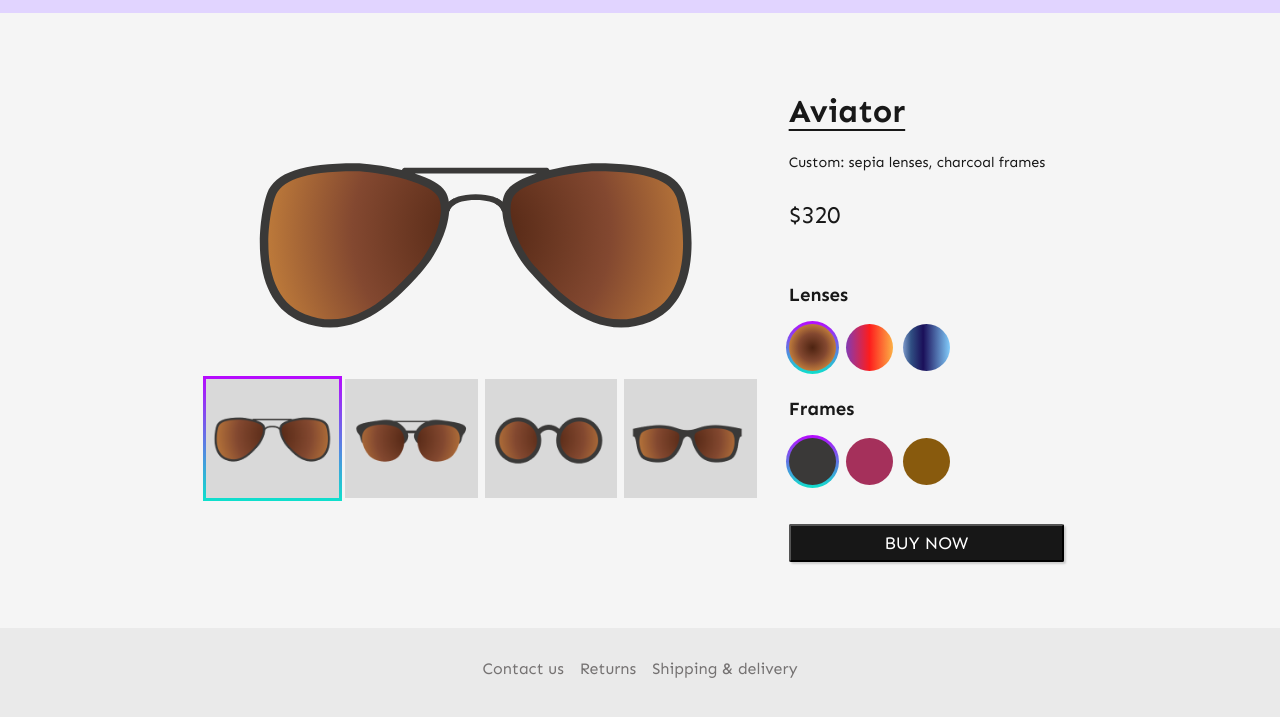
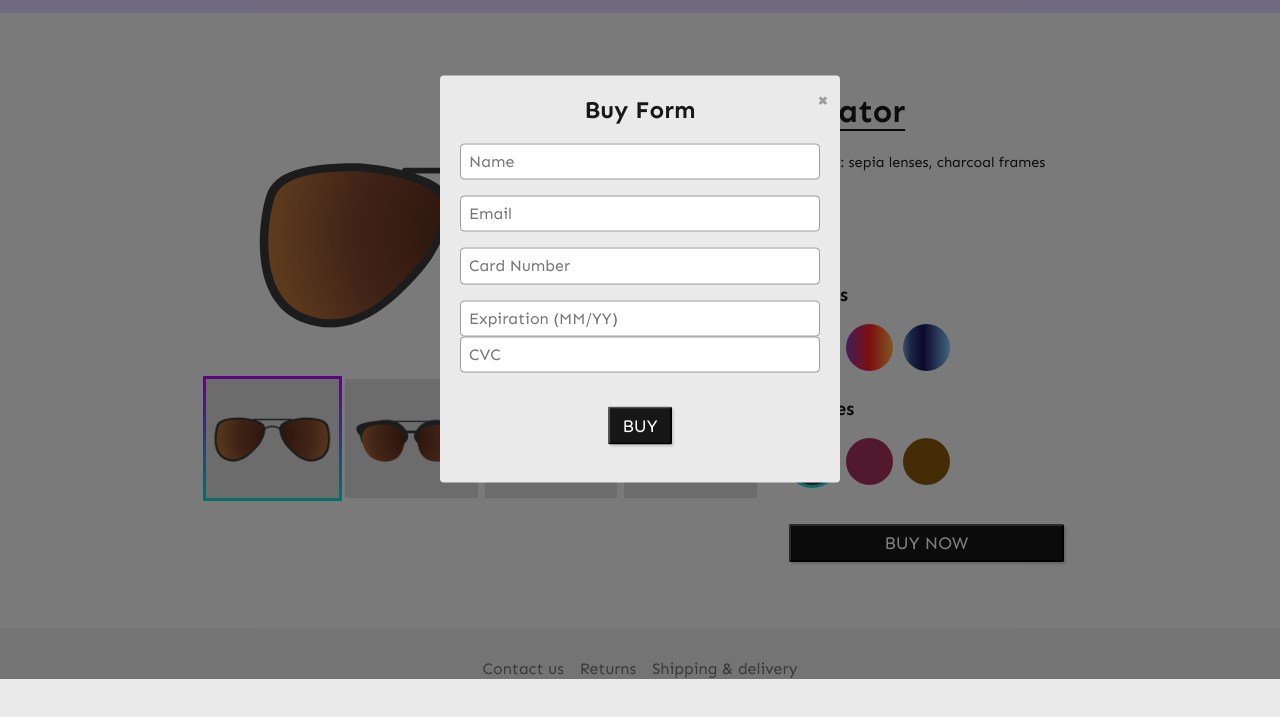
Before and after one commit to ashton8504/refactorCodeSoloProjectScrimba, a website built with Vite: page index.html in a window 1280 px wide. Both pictures are taken after a click on the button "BUY NOW". Shown: the part 121-838 px from the top of the page. Built offline with nearby package versions, Linux system fonts and the light colour scheme.

Commit message:
added a modal

```diff
--- a/index.css
+++ b/index.css
@@ -372,3 +372,87 @@ button:hover,
         margin-top: 4em;
     }
 }
+
+/* CSS for Modal */
+
+.modal {
+    display: none;
+    position: fixed;
+    z-index: 999;
+    top: 0;
+    left: 0;
+    width: 100%;
+    height: 100%;
+    background-color: rgba(0, 0, 0, 0.5);
+    justify-content: center;
+    align-items: center;
+}
+
+.modal-content {
+    background-color: #EAEAEA;
+    width: 400px;
+    max-width: 90%;
+    padding: 20px;
+    border-radius: 4px;
+    text-align: center;
+    position: relative;
+    transform: translate(-50%, -50%);
+    top: 50%;
+    left: 50%;
+}
+
+
+.close {
+    position: absolute;
+    top: 10px;
+    right: 10px;
+    font-size: 24px;
+    font-weight: bold;
+    cursor: pointer;
+    color: #9C9C9C;
+}
+
+.close:hover {
+    color: #171717;
+}
+
+.modal h2 {
+    margin-top: 0;
+    font-size: 1.5em;
+}
+
+.modal form {
+    display: flex;
+    flex-direction: column;
+    align-items: center;
+    gap: 1em;
+    margin-top: 1em;
+}
+
+.modal input {
+    width: 100%;
+    padding: 0.5em;
+    font-size: 1em;
+    border: 1px solid #9C9C9C;
+    border-radius: 4px;
+}
+
+.modal button[type="submit"] {
+    width: auto;
+    margin-top: 1em;
+    background: #171717;
+    color: #fff;
+    padding: 0.4em 0.7em;
+    font-size: 1.1em;
+    text-transform: uppercase;
+    border-radius: 2px;
+    box-shadow: 2px 2px 2px #ccc;
+}
+
+.modal button[type="submit"]:hover,
+.modal button[type="submit"]:active {
+    box-shadow: 0px 4px 4px rgba(0, 0, 0, 0.25), 0px 4px 4px rgba(0, 0, 0, 0.25);
+    border-image-slice: 1;
+    border-image-source: linear-gradient(to bottom, #B709FE, #0EE0CC);
+    transform: translateY(1px);
+}
--- a/index.html
+++ b/index.html
@@ -70,9 +70,31 @@
                     </ul>
                 </div>
 
+                <!-- Added Modal -->
                 <div class="product-buy">
-                    <button class="primary-btn">Buy now</button>
+                    <button class="primary-btn" id="openModalBtn">Buy now</button>
                 </div>
+
+                <div class="modal" id="modal">
+                    <div class="modal-content">
+                      <span class="close">&times;</span>
+                      <h2>Buy Form</h2>
+                      <form>
+                        <!-- Your form fields go here -->
+                        <input type="text" name="name" placeholder="Name" required>
+                        <input type="email" name="email" placeholder="Email" required>
+                        <input type="text" name="cardNumber" placeholder="Card Number" required>
+                        <div class="card-details">
+                          <input type="text" name="expiration" placeholder="Expiration (MM/YY)" required>
+                          <input type="text" name="cvc" placeholder="CVC" required>
+                        </div>
+                        <!-- Add more fields as needed -->
+
+                        <button type="submit" class="primary-btn">Buy</button>
+                      </form>
+                    </div>
+                  </div>
+
             </div>
         </main>
 
--- a/index.js
+++ b/index.js
@@ -7,6 +7,28 @@ const productDetailsEl = document.getElementById("productDetails")
 const productImage = document.getElementById("productImage")
 const productFrames = document.getElementsByClassName("product-image_frame")[0]
 const productLenses = document.getElementsByClassName("product-image_lenses")[0]
+
+// Added Modal Code
+const openModalBtn = document.getElementById('openModalBtn');
+const modal = document.getElementById('modal');
+const closeModalBtn = document.getElementsByClassName('close')[0];
+
+// Open modal
+openModalBtn.addEventListener('click', () => {
+    modal.style.display = 'block';
+  });
+
+  // Close modal
+  closeModalBtn.addEventListener('click', () => {
+    modal.style.display = 'none';
+  });
+
+  // Close modal when clicking outside the modal content
+  window.addEventListener('click', (event) => {
+    if (event.target == modal) {
+      modal.style.display = 'none';
+    }
+  });
 
 // Updated from var to let
 let sunglassesNew = ''
```
